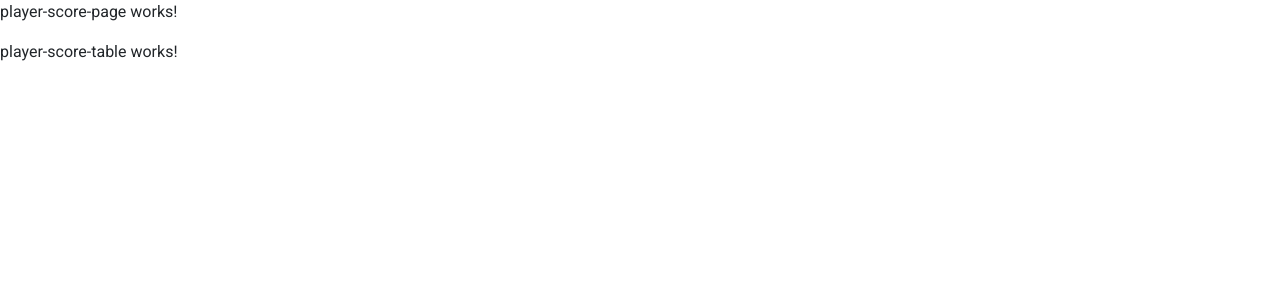
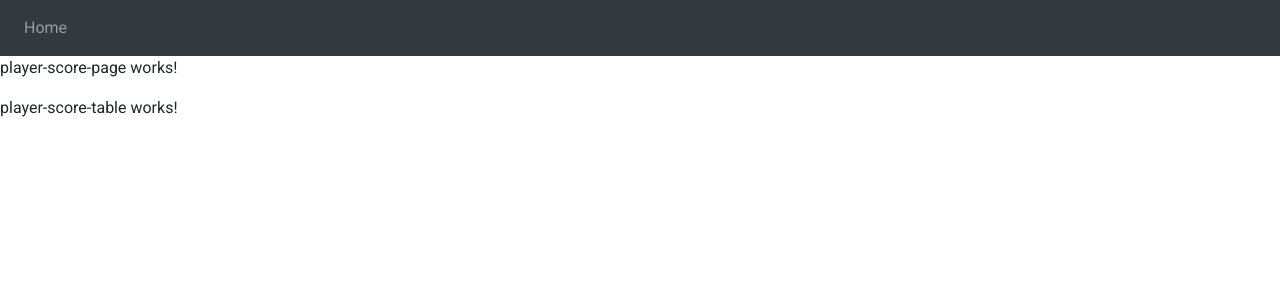
Before and after one commit to michaeljoepeterson/player-score-table, an Angular app: page /home in a window 1280 px wide. Shown: the top 300 px of the page. Built offline with nearby package versions, Linux system fonts and the light colour scheme.

Commit message:
added simple bootstrap navbar

```diff
--- a/src/app/app.component.html
+++ b/src/app/app.component.html
@@ -1,3 +1,4 @@
 <div>
+  <app-navbar></app-navbar>
   <router-outlet></router-outlet>
 </div>
--- /dev/null
+++ b/src/app/components/navbar/navbar.component.css
@@ -0,0 +1,7 @@
+.fixed-nav{
+    position: sticky;
+    /* uncomment for slide to sticky effect
+    top: -1px;
+    z-index: 10000;
+    */
+}
--- /dev/null
+++ b/src/app/components/navbar/navbar.component.html
@@ -0,0 +1,20 @@
+<nav class="navbar navbar-expand-lg navbar-dark bg-dark fixed-nav">
+    <button
+    class="navbar-toggler main-text"
+    type="button"
+    data-bs-toggle="collapse"
+    data-bs-target="#navbar">
+        <mat-icon>menu</mat-icon>
+    </button>
+    <div
+    class="collapse navbar-collapse"
+    id="navbar">
+        <ul class="navbar-nav nav-list">
+            <ng-container *ngFor="let data of navData">
+                <li class="nav-item">
+                    <a class="nav-link" [routerLink]="data.path">{{data.name}}</a>
+                </li>
+            </ng-container>
+        </ul>
+    </div>
+</nav>
--- /dev/null
+++ b/src/app/components/navbar/navbar.component.ts
@@ -0,0 +1,28 @@
+import { Component, OnInit } from '@angular/core';
+import { NavData } from '../../models/nav-data';
+
+/**
+ * this component handles rendering the navbar and links inside of the navbar
+ */
+@Component({
+  selector: 'app-navbar',
+  templateUrl: './navbar.component.html',
+  styleUrls: ['./navbar.component.css']
+})
+export class NavbarComponent implements OnInit {
+  /**
+   * nav data to be rendered to the navbar
+   */
+  navData:NavData[] = [
+    {
+      name:'Home',
+      path:'/home'
+    }
+  ];
+
+  constructor() { }
+
+  ngOnInit(): void {
+  }
+
+}
--- /dev/null
+++ b/src/app/models/nav-data.ts
@@ -0,0 +1,7 @@
+/**
+ * base interface to represent navbar data for rendering links in the navbar
+ */
+export interface NavData{
+    path:string;
+    name:string;
+}
--- a/src/index.html
+++ b/src/index.html
@@ -12,5 +12,6 @@
 </head>
 <body>
   <app-root></app-root>
+  <script src="https://cdn.jsdelivr.net/npm/bootstrap@5.0.2/dist/js/bootstrap.bundle.min.js" integrity="sha384-MrcW6ZMFYlzcLA8Nl+NtUVF0sA7MsXsP1UyJoMp4YLEuNSfAP+JcXn/tWtIaxVXM" crossorigin="anonymous"></script>
 </body>
 </html>
```
Also changed, not shown: src/app/app.module.ts (+6 -2 lines), src/app/models/base-model.ts (added, +48 -0 lines), 1 other file (tests, documents, lock files or other folders).
